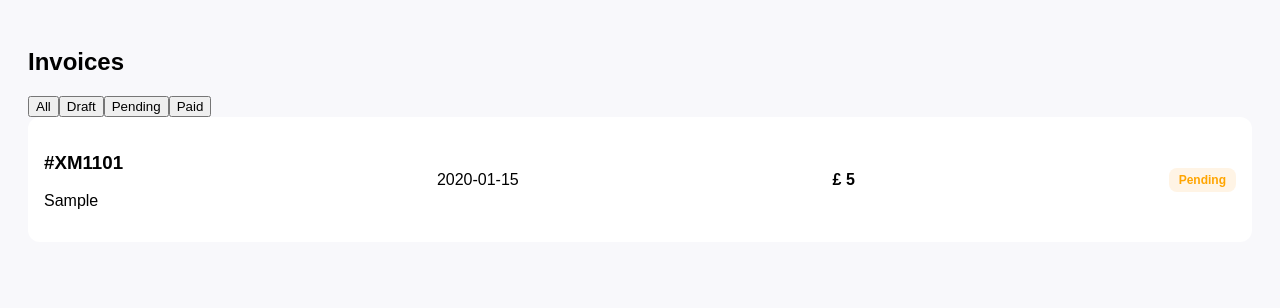
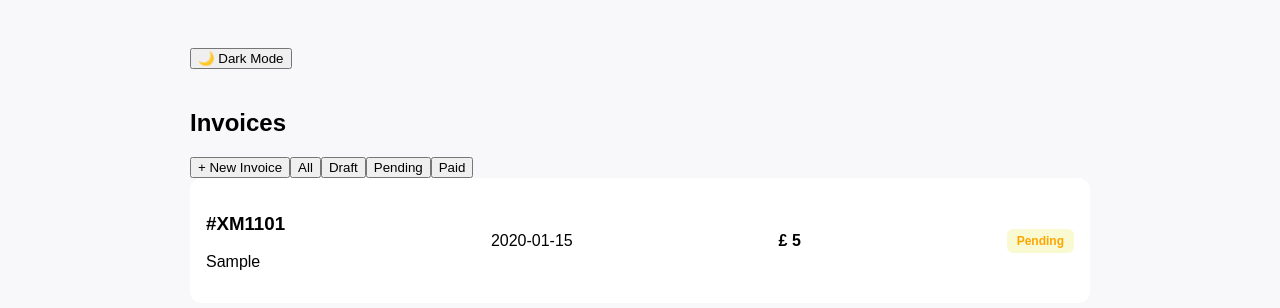
Before and after one commit to ISIOMA123123/INVOICEAPP, a React (Vite) app in the folder invoice-app/: page /new in a window 1280 px wide. Both pictures are taken after typing "Sample", "5", "2020-01-15" into the empty fields and a click on the button "Save". Shown: the top 308 px of the page. Built offline with nearby package versions, Linux system fonts and the light colour scheme.

Commit message:
update App.css, App.jsx, InvoiceCard.jsx, main.css

```diff
--- a/invoice-app/src/App.css
+++ b/invoice-app/src/App.css
@@ -223,3 +223,27 @@ button {
 button:hover {
   opacity: 0.8;
 }
+
+.status {
+  padding: 4px 8px;
+  border-radius: 6px;
+  font-weight: bold;
+}
+
+/* PAID */
+.status.paid {
+  background: #d4edda;
+  color: green;
+}
+
+/* PENDING */
+.status.pending {
+  background: #fff3cd;
+  color: orange;
+}
+
+/* DRAFT */
+.status.draft {
+  background: #eee;
+  color: gray;
+}
--- a/invoice-app/src/App.jsx
+++ b/invoice-app/src/App.jsx
@@ -6,9 +6,6 @@ import InvoiceDetail from "./pages/InvoiceDetail";
 import NewInvoice from "./pages/NewInvoice";
 
 
-<button onClick={() => setTheme(theme === "light" ? "dark" : "light")}>
-  Toggle Theme
-</button>
 
 
 function App() {
@@ -29,14 +26,29 @@ useEffect(() => {
 }, [theme]);
 
 
-  return (
+return (
+  <div className="container">
+
+    {/*  THEME BUTTON */}
+    <button
+      onClick={() =>
+        setTheme(theme === "light" ? "dark" : "light")
+      }
+      style={{ marginBottom: "20px" }}
+    >
+      {theme === "light" ? "🌙 Dark Mode" : "☀️ Light Mode"}
+    </button>
+
+    {/*  ROUTES (DO NOT REMOVE) */}
     <Routes>
       <Route path="/" element={<InvoiceList />} />
       <Route path="/invoice/:id" element={<InvoiceDetail />} />
       <Route path="/edit/:id" element={<NewInvoice />} />
       <Route path="/new" element={<NewInvoice />} />
     </Routes>
-  );
+
+  </div>
+);
 }
 
 export default App;
--- a/invoice-app/src/components/InvoiceCard.jsx
+++ b/invoice-app/src/components/InvoiceCard.jsx
@@ -30,7 +30,9 @@ function InvoiceCard({ invoice }) {
         <strong>£ {invoice.amount}</strong>
       </div>
 
-      <StatusBadge status={invoice.status} />
+      <span className={`status ${invoice.status.toLowerCase()}`}>
+        {invoice.status}
+      </span>
     </div>
   );
 }
--- a/invoice-app/src/pages/InvoiceDetail.jsx
+++ b/invoice-app/src/pages/InvoiceDetail.jsx
@@ -1,9 +1,12 @@
-import { useParams, useNavigate } from "react-router-dom";
-import { useContext } from "react";
+import { useState, useContext } from "react";
+import { useParams, useNavigate} from "react-router-dom";
 import { InvoiceContext } from "../context/InvoiceContext";
 import StatusBadge from "../components/StatusBadge";
 
+
 function InvoiceDetail() {
+
+
   const { id } = useParams();
   const navigate = useNavigate();
   const { invoices, setInvoices } = useContext(InvoiceContext);
@@ -30,8 +33,22 @@ function InvoiceDetail() {
     setInvoices(updated);
   }
 
+  const [showModal, setShowModal] = useState(false);
+
   return (
+
+
+
+
+
+
+
     <div>
+
+      <button onClick={() => navigate(-1)}>
+         ← Go Back
+      </button>
+
       <h2>Invoice #{invoice.id}</h2>
 
       <StatusBadge status={invoice.status} />
@@ -45,7 +62,9 @@ function InvoiceDetail() {
              Edit
         </button>
 
-        <button onClick={handleDelete}>Delete</button>
+        <button onClick={() => setShowModal(true)}>
+            Delete
+        </button>
 
         {invoice.status !== "Paid" && (
           <button onClick={handleMarkPaid}>
@@ -53,6 +72,32 @@ function InvoiceDetail() {
           </button>
         )}
       </div>
+
+      {showModal && (
+  <div className="modal">
+    <div className="modal-content">
+      <p>Are you sure you want to delete this invoice?</p>
+
+      <button onClick={() => setShowModal(false)}>
+        Cancel
+      </button>
+
+      <button
+        onClick={() => {
+          const updated = invoices.filter(
+            (inv) => String(inv.id) !== String(id)
+          );
+          setInvoices(updated);
+          navigate("/");
+        }}
+      >
+        Confirm Delete
+      </button>
+    </div>
+  </div>
+)}
+
+
     </div>
   );
 }
--- a/invoice-app/src/pages/InvoiceList.jsx
+++ b/invoice-app/src/pages/InvoiceList.jsx
@@ -7,6 +7,7 @@ import InvoiceCard from "../components/InvoiceCard";
 import { useNavigate } from "react-router-dom";
 
 function InvoiceList() {
+  const navigate = useNavigate();
   const { invoices } = useContext(InvoiceContext);
   const [filter, setFilter] = useState("All");
 
@@ -21,7 +22,10 @@ function InvoiceList() {
       <h2>Invoices</h2>
 
       <div>
-        <button onClick={() => setFilter("All")}>All</button>
+        <button onClick={() => navigate("/new")}>
+          + New Invoice
+        </button>
+        <button onClick={()=> setFilter("All")}>All</button>
         <button onClick={() => setFilter("Draft")}>Draft</button>
         <button onClick={() => setFilter("Pending")}>Pending</button>
         <button onClick={() => setFilter("Paid")}>Paid</button>
--- a/invoice-app/src/styles/main.css
+++ b/invoice-app/src/styles/main.css
@@ -46,3 +46,104 @@ body {
     background: #eee;
     color: gray;
 }
+
+
+.container {
+    max-width: 900px;
+    margin: auto;
+    padding: 20px;
+}
+
+@media (max-width: 768px) {
+
+    .container {
+        padding: 15px;
+    }
+
+    button {
+        width: 100%;
+    }
+
+    input,
+    select {
+        width: 100%;
+    }
+
+    article {
+        padding: 15px;
+    }
+}
+
+.modal {
+    position: fixed;
+    top: 0;
+    left: 0;
+    width: 100%;
+    height: 100%;
+    background: rgba(0, 0, 0, 0.5);
+
+    display: flex;
+    align-items: center;
+    justify-content: center;
+}
+
+.modal-content {
+    background: white;
+    padding: 20px;
+    border-radius: 10px;
+    text-align: center;
+}
+
+body.dark .modal-content {
+    background: #1e1e1e;
+    color: white;
+}
+
+/* BUTTON HOVER */
+button:hover {
+    opacity: 0.85;
+    transform: scale(1.02);
+}
+
+/* INVOICE CARD HOVER */
+article:hover {
+    cursor: pointer;
+    transform: scale(1.01);
+}
+
+/* INPUT FOCUS */
+input:focus,
+select:focus {
+    outline: 2px solid #7c5dfa;
+}
+
+/* SMOOTH TRANSITIONS */
+* {
+    transition: all 0.2s ease;
+}
+
+/* CARD SPACING */
+article {
+    margin-bottom: 15px;
+    border-radius: 10px;
+}
+
+.status {
+    padding: 5px 10px;
+    border-radius: 6px;
+    color: white;
+    display: inline-block;
+    width: fit-content;
+}
+
+.status.draft {
+    background: lightgray;
+}
+
+.status.pending {
+    background: lightgoldenrodyellow;
+}
+
+.status.paid {
+    background: lightgreen;
+}
```
